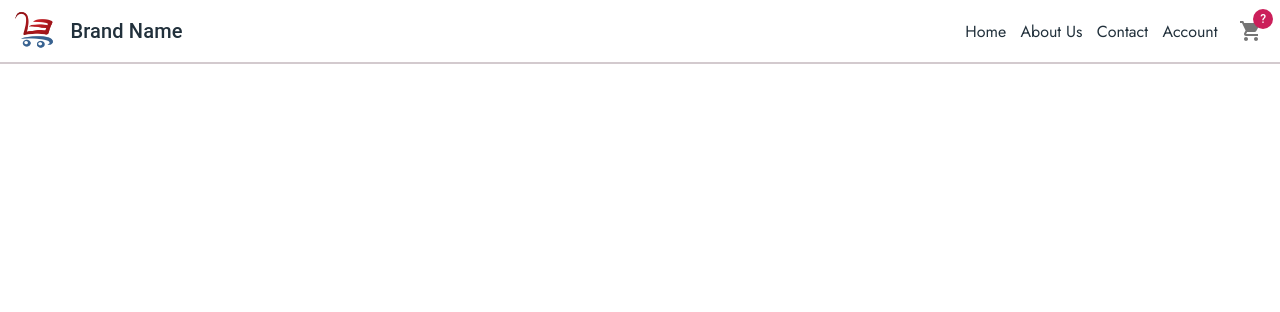
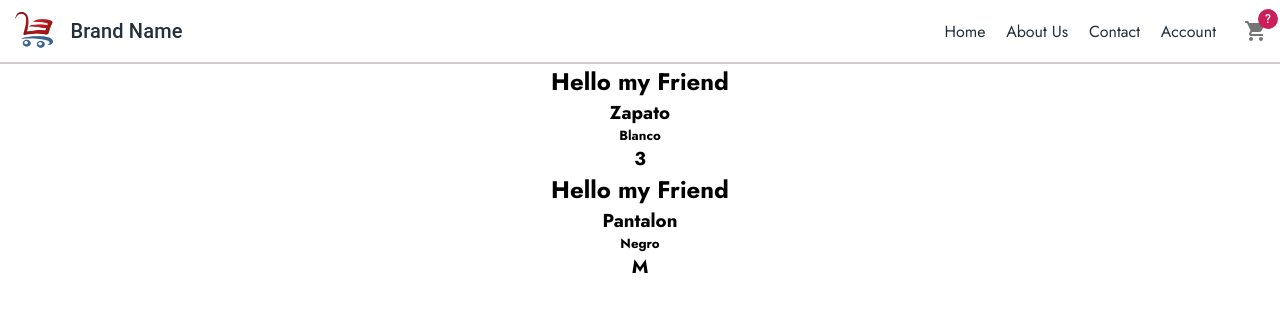
Before and after one commit to Romanize/react-ecommerce, a React (Create React App) app: page / in a window 1280 px wide. Shown: the top 312 px of the page. Built offline with nearby package versions, Linux system fonts and the light colour scheme; the HTML template or start-up script is replaced by a standard one.

Commit message:
greetings and cartWidget

```diff
--- a/src/App.js
+++ b/src/App.js
@@ -1,11 +1,30 @@
 import './App.css';
-import Navbar from './components/Navbar/Navbar'
+import Navbar from './components/Navbar'
+import ItemListContainer from './containers/ItemListContainer';
 
 
 function App() {
+
+  const products = [
+    {
+        name: 'Zapato',
+        talla: 3,
+        color: 'Blanco'
+    },
+    {
+      name: 'Pantalon',
+      talla: 'M',
+      color: 'Negro'
+    }
+]
   return (
     <div className="App">
-      <Navbar />
+        <Navbar />
+        <ItemListContainer products={products} />
+        {/* Banner Principal */}
+        {/* lista de mas importantes */}
+        {/* Secciones */}
+        {/* Footer */}
     </div>
   );
 }
--- /dev/null
+++ b/src/components/Card/index.jsx
@@ -0,0 +1,14 @@
+import React from 'react'
+
+function Card({greeting, product}) {
+    return (
+        <div>
+            <h2>{greeting}</h2>
+            <h3>{product.name}</h3>
+            <h5>{product.color}</h5>
+            <h3>{product.talla}</h3>
+        </div>
+    )
+}
+
+export default Card
--- a/src/components/Navbar/NavbarCart.css
+++ b/src/components/Navbar/NavbarCart.css
@@ -1,7 +1,3 @@
-.NavbarCart a{
-    margin-right: .5rem
-}
-
 .navbarCart__Badge span{
     background-color: var(--red);
     color: white;
--- a/src/components/Navbar/NavbarNav.css
+++ b/src/components/Navbar/NavbarNav.css
@@ -4,5 +4,5 @@
 }
 
 .NavbarNav > *{
-    margin-right: .3rem;
+    margin-right: .7rem;
 }
--- a/src/components/Navbar/NavbarNav.jsx
+++ b/src/components/Navbar/NavbarNav.jsx
@@ -1,7 +1,6 @@
 import React from 'react'
 import './NavbarNav.css'
 import NavbarLink from './NavbarLink'
-import NavbarCart from './NavbarCart'
 
 function NavbarNav() {
     return (
@@ -22,7 +21,6 @@ function NavbarNav() {
                 title='Account'
                 url='/account'
             />
-            <NavbarCart />
         </div>
     )
 }
--- a/src/components/Navbar/Navbar.css
+++ b/src/components/Navbar/index.css
@@ -5,3 +5,7 @@
     border-bottom: solid 2px var(--gray);
     height: 4rem;
 }
+
+.Navbar__right {
+    display: flex;
+}
--- a/src/components/Navbar/Navbar.jsx
+++ b/src/components/Navbar/index.jsx
@@ -1,14 +1,18 @@
 import React from 'react';
-import './Navbar.css';
+import './index.css';
 import NavbarBrand from './NavbarBrand';
 import NavbarNav from './NavbarNav';
+import NavbarCart from './NavbarCart';
 
 
 const Navbar = () => {
     return (
         <div className="Navbar">
             <NavbarBrand />
-            <NavbarNav />
+            <div class="Navbar__right">
+                <NavbarNav />
+                <NavbarCart />
+            </div>
         </div>
      );
 }
--- /dev/null
+++ b/src/containers/ItemListContainer/index.jsx
@@ -0,0 +1,14 @@
+import React from 'react'
+import Card from '../../components/Card'
+
+function ItemListContainer({products}) {
+
+    return (
+        <div>
+            <Card greeting="Hello my Friend " product={products[0]}/>
+            <Card greeting="Hello my Friend " product={products[1]}/>
+        </div>
+    )
+}
+
+export default ItemListContainer
```
